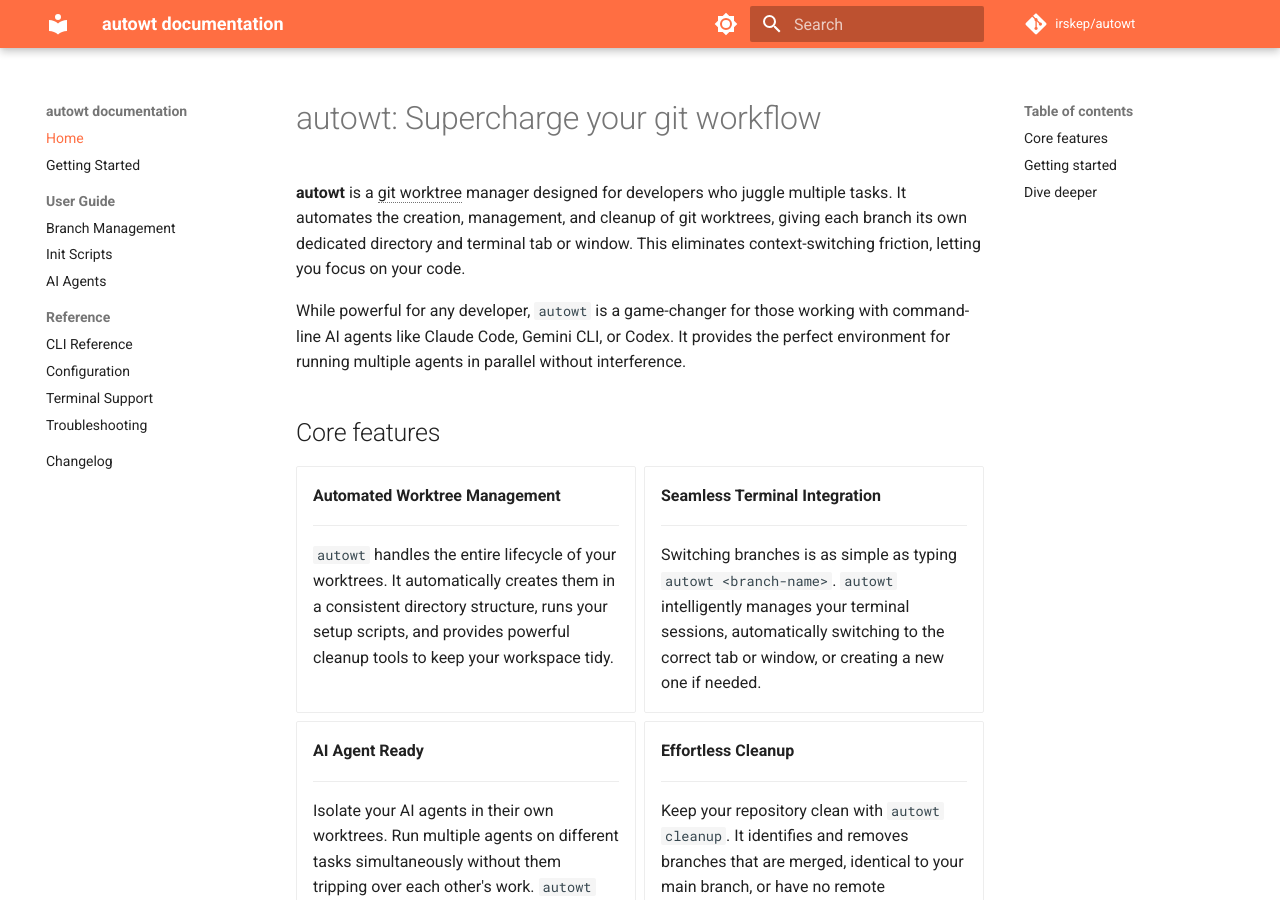
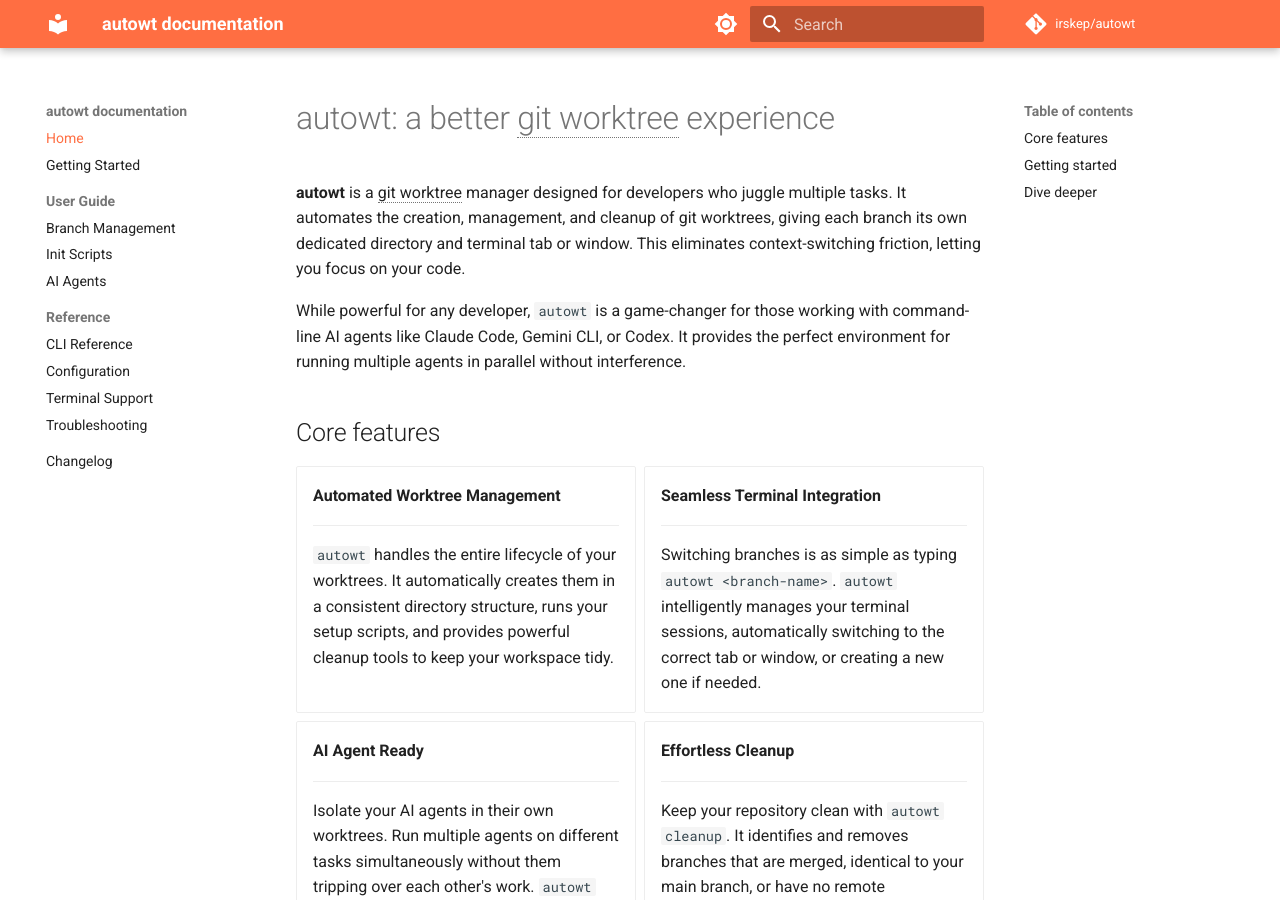
Before and after one commit to irskep/autowt, an MkDocs documentation site: the page built from docs/index.md, in a window 1280 px wide and 900 px high. Built offline with MkDocs 1.6.1 and Material for MkDocs 9.7.7, drawn with Linux system fonts in a browser that asks for light colours; comment, search, counter and statistics services are not loaded; the version menu is left out.

Commit message:
Less overcooked subtitle

```diff
--- a/docs/index.md
+++ b/docs/index.md
@@ -1,4 +1,4 @@
-# autowt: Supercharge your git workflow
+# autowt: a better git worktree experience
 
 **autowt** is a git worktree manager designed for developers who juggle multiple tasks. It automates the creation, management, and cleanup of git worktrees, giving each branch its own dedicated directory and terminal tab or window. This eliminates context-switching friction, letting you focus on your code.
 
```
Also changed, not shown: README.md (+1 -1 lines).
